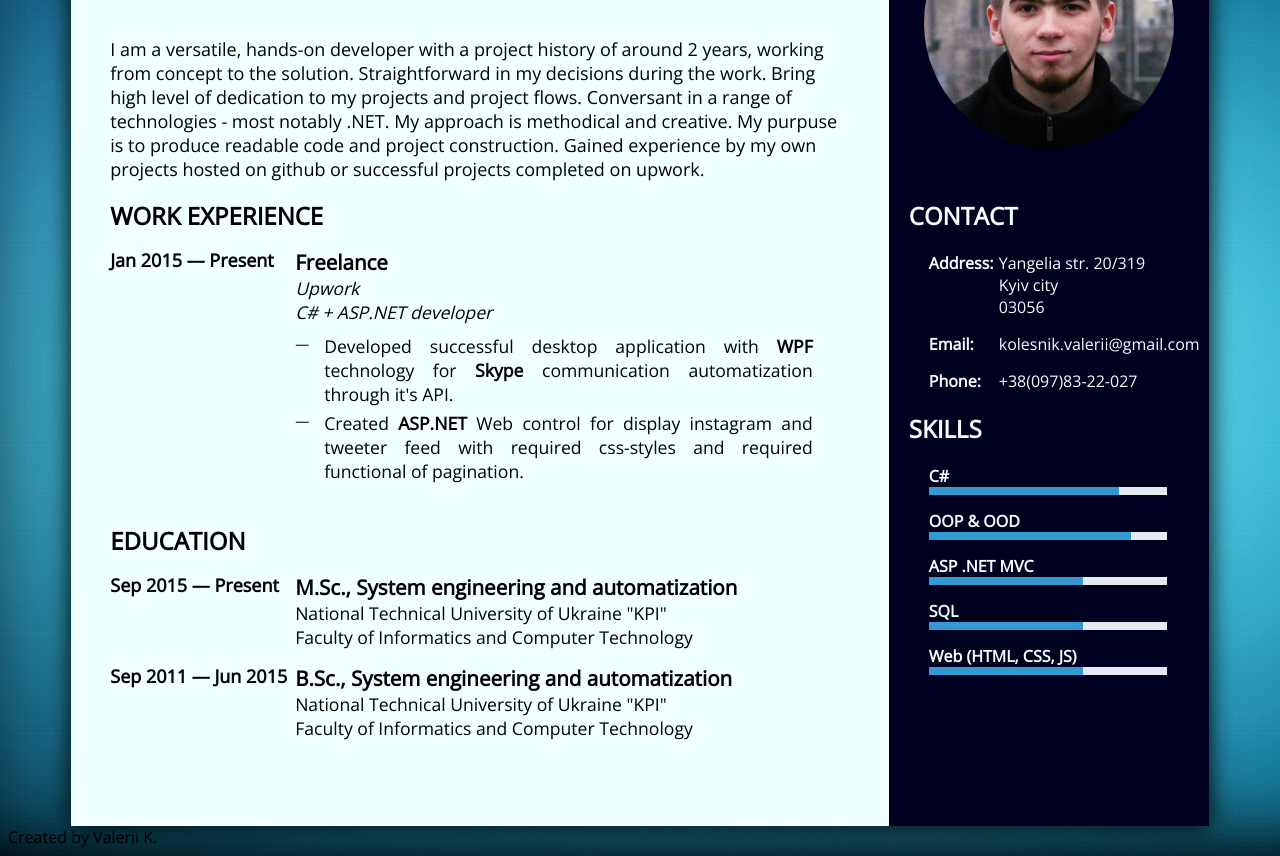
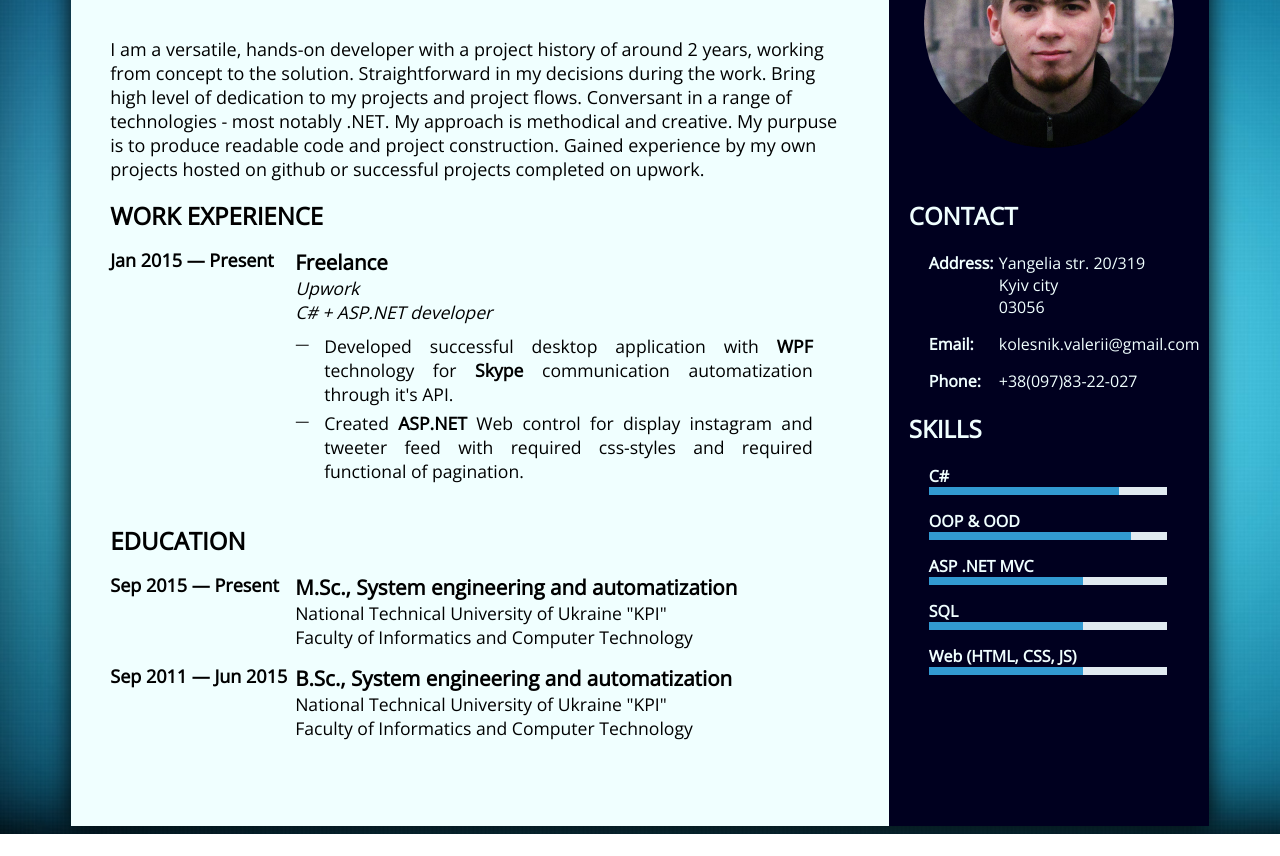
Before and after one commit to ValerCheck/dotnet-cv, a plain HTML site: page index.html in a window 1280 px wide. Shown: the part 145-1001 px from the top of the page. After the commit the page ends 979 px from the top, so only its background shows below. Drawn offline with nearby package versions, Linux system fonts and the light colour scheme.

Commit message:
Deleted credits section

```diff
--- a/index.html
+++ b/index.html
@@ -147,8 +147,5 @@
 		</section>
 
 	</div>
-
-	<div id="credit">Created by Valerii K.</div>
-
 </body>
 </html>
```
